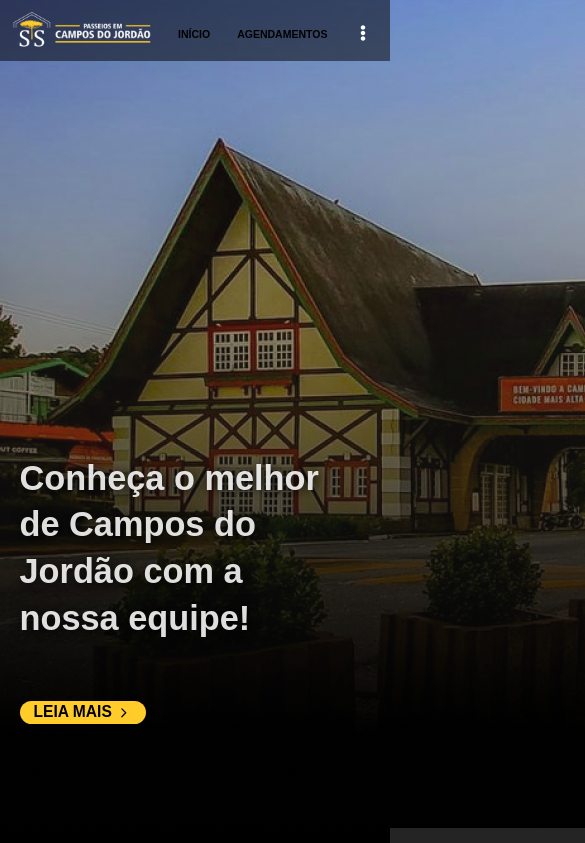
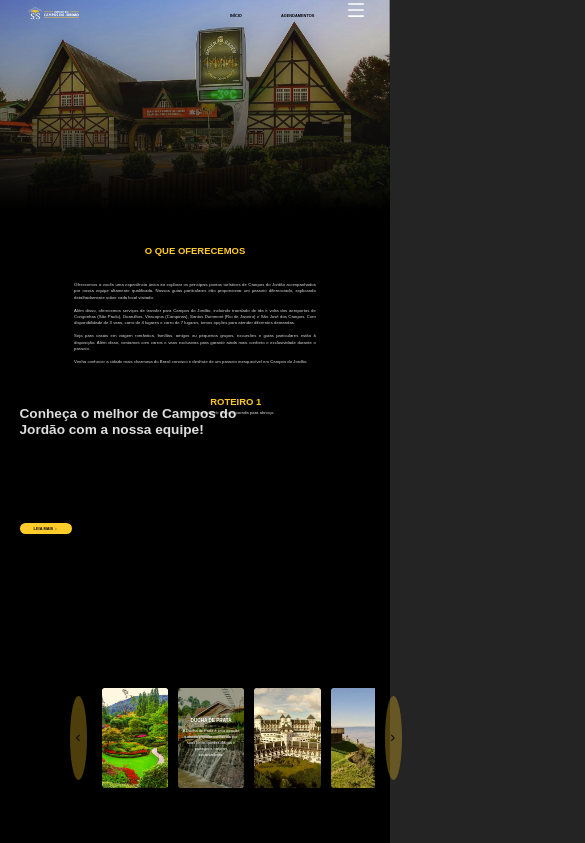
Before and after one commit to LeandroLFE/SS-CAMPOS, a React (Vite) app: page / in a window 390 px wide. Shown: the top 843 px of the page, 585 px wide, since content can reach past the window. Built offline with nearby package versions, Linux system fonts and the light colour scheme.

Commit message:
I returned the header and the beginning the way it was before

```diff
--- a/package.json
+++ b/package.json
@@ -10,6 +10,11 @@
     "preview": "vite preview"
   },
   "dependencies": {
+    "@chakra-ui/icons": "^2.0.19",
+    "@chakra-ui/react": "^2.6.1",
+    "@emotion/react": "^11.11.0",
+    "@emotion/styled": "^11.11.0",
+    "framer-motion": "^10.12.16",
     "react": "^18.2.0",
     "react-dom": "^18.2.0",
     "react-icons": "^4.9.0",
--- a/src/Components/Header/index.tsx
+++ b/src/Components/Header/index.tsx
@@ -1,30 +1,15 @@
-import { useState, useEffect } from "react";
+import { useState } from "react";
 import logo from "../../assets/logo_horizontal.png";
 import { Container } from "./style";
 import { useLocation } from "react-router-dom";
-import { FaEllipsisV, FaWhatsapp, FaInstagram } from "react-icons/fa";
+import { FaWhatsapp, FaInstagram } from "react-icons/fa";
 import { GoMail } from "react-icons/go";
+import { AiOutlineMenu } from "react-icons/ai";
 
 const Header = () => {
   const location = useLocation();
+  const isMobileView = window.innerWidth <= 768;
   const [isMenuOpen, setIsMenuOpen] = useState(false);
-  const [isMobileView, setIsMobileView] = useState(window.innerWidth <= 768);
-
-  const handleMenuToggle = () => {
-    setIsMenuOpen(!isMenuOpen);
-  };
-
-  useEffect(() => {
-    const handleWindowResize = () => {
-      setIsMobileView(window.innerWidth <= 768);
-    };
-
-    window.addEventListener("resize", handleWindowResize);
-
-    return () => {
-      window.removeEventListener("resize", handleWindowResize);
-    };
-  }, []);
 
   return (
     <Container>
@@ -53,28 +38,15 @@ const Header = () => {
           Agendamentos
         </button>
         {isMobileView ? (
-          <button
-            className={`menu-icon ${isMenuOpen ? "open" : ""}`}
-            onClick={handleMenuToggle}
-          >
-            {isMenuOpen ? (
-              <FaEllipsisV size={16} color="#FFFFFF" />
-            ) : (
-              <FaEllipsisV size={16} color="#FFFFFF" />
-            )}
-          </button>
+          <i className={`menu-icon ${isMenuOpen ? "open" : ""}`} onClick={() => setIsMenuOpen(!isMenuOpen)}>
+            <AiOutlineMenu size={20} color="#FFFFFF" />
+          </i>
         ) : (
           <>
-            <a
-              href="https://api.whatsapp.com/message/IJB2DRZOVPY5B1?autoload=1&app_absent=0"
-              target="_blank"
-            >
+            <a href="https://api.whatsapp.com/message/IJB2DRZOVPY5B1?autoload=1&app_absent=0" target="_blank">
               <FaWhatsapp className="icon" size={29} />
             </a>
-            <a
-              href="https://www.instagram.com/sspasseiosemcampos/"
-              target="_blank"
-            >
+            <a href="https://www.instagram.com/sspasseiosemcampos/" target="_blank">
               <FaInstagram className="icon" size={28} />
             </a>
             <a href="mailto:SSpasseiosemcampos@gmail.com" target="_blank">
@@ -84,17 +56,8 @@ const Header = () => {
         )}
 
         {isMenuOpen && isMobileView && (
-          <div className={`menu ${isMenuOpen ? "open" : ""}`}>
-            <div className="menu-options">
-              <button className="button-menu-option">Roteiros</button>
-              <button className="button-menu-option">Outros Atendimentos</button>
-              <button className="button-menu-option">Serviços</button>
-              <button className="button-menu-option">Diferencial do nosso trabalho</button>
-              <button className="button-menu-option">Feedbacks</button>
-            </div>
-
-            <div className="contact-icons">
-              <h5>Contato/Agendamento</h5>
+          <div className={`menu ${isMenuOpen ? 'open' : ''}`}>
+            {/* Menu content */}
             <div className="menu-item">
               <a href="https://api.whatsapp.com/message/IJB2DRZOVPY5B1?autoload=1&app_absent=0" target="_blank">
                 <FaWhatsapp className="icon" size={29} />
@@ -111,7 +74,6 @@ const Header = () => {
               </a>
             </div>
           </div>
-          </div>
         )}
       </div>
     </Container>
--- a/src/Components/Header/style.tsx
+++ b/src/Components/Header/style.tsx
@@ -44,7 +44,7 @@ export const Container = styled.div`
     }
 
     #button-1 {
-        margin-right: 8vw;
+        margin-right: 10vw;
     }
 
     #button-2 {
@@ -69,9 +69,7 @@ export const Container = styled.div`
     .menu-icon {
         color: #ffffff;
         cursor: pointer;
-        margin: 1.4vw 2vw 0 0;
-        font-size: 0.1px;
-        background-color: rgba(0, 0, 0, 0);
+        /* Add any additional styles as needed */
     }
 
     a {
@@ -80,42 +78,24 @@ export const Container = styled.div`
     }
 
     .menu {
-        border-top: 1.5px solid rgba(183, 183, 183, 0.6);
         position: absolute;
-        top: 8.5vh;
+        top: 100%;
         right: 0;
-        left: 0;
-        height: 38vh;
-        background-color: rgba(0, 0, 0, 0.5);
+        width: 200px; /* Adjust the width as needed */
+        background-color: black;
         padding: 10px;
-        display: none;
-
-
-    }
-
-    .menu-options {
-        display: flex;
-        flex-direction: column;
-        justify-content: flex-end; /* Adicione esta linha para alinhar os botões à direita */
-        margin-bottom: 10px;
-        padding-inline: 8vw;
-        padding-top: 2vw;
-        padding-bottom: 2vw;
-    }
-
-    .contact-icons {
-        display: flex;
-        flex-direction: column;
-        justify-content: flex-end; /* Adicione esta linha para alinhar os botões à direita */
-        margin-bottom: 10px;
-        padding-inline: 8vw;
-        padding-top: 2vw;
-        padding-bottom: 2vw;
-
+        /* Add any additional styles as needed */
     }
 
     .menu-item {
+        display: flex;
+        align-items: center;
+        margin-bottom: 10px;
+    }
 
+    /* Hide the menu initially */
+    .menu {
+        display: none;
     }
 
     /* Show the menu when it's open */
@@ -123,40 +103,10 @@ export const Container = styled.div`
         display: block;
     }
 
-    .button-menu-option {
-        display: flex;
-        flex-direction: column;
-        background-color: rgba(0,0,0,0);
-        margin-top: 3vh;
-        text-transform: uppercase;
-        margin-left: auto; /* Adiciona margem à esquerda para empurrar para a direita */
-    }
 
     /* Smartphones */
     @media (min-width: 375px) and (max-width: 480px) {
-        .header {
-            justify-content: space-between;
-            padding: 3vw;
-            background-color: rgba(0,0,0,0.5);
-        }
 
-        .logo {
-            width: 38%;
-            margin: 0;
-        }
-
-        .button {
-            font-size: 2.7vw;
-            margin-top: 2vw;
-        }
-
-        #button-1 {
-          margin-right: 0;
-        }
-
-        #button-2 {
-            margin-right: 0;
-        }
     }
 
     @media (min-width: 481px) and (max-width: 767px) {
--- a/src/pages/Inicio/Inicio.tsx
+++ b/src/pages/Inicio/Inicio.tsx
@@ -1,27 +1,27 @@
-import { useRef } from "react";
-import campos_home from "../../assets/campos_home.png";
-import { Container } from "./style";
-import Carousel1 from "../../Components/Main/first-carrossel";
-import Carousel2 from "../../Components/Main/second-carrossel";
-import transfer from "../../assets/transfer.png";
-import aparecida from "../../assets/Aparecida.png";
-import vinicola from "../../assets/Vinicola.png";
-import museu from "../../assets/Museu.png";
-import palacio from "../../assets/Palacio-boa-vista.png";
-import iconCalendar from "../../assets/icon_calendar_.png";
-import iconMap from "../../assets/icon_map_.png";
-import iconTravelCar from "../../assets/icon_travelcar_.png";
-import differential from "../../assets/diferencial.png";
-import cameraProfissional from "../../assets/camera-profissional.png";
-import Header from "../../Components/Header";
-import Footer from "../../Components/Footer";
-import { FiChevronRight } from "react-icons/fi";
+import { useRef } from 'react';
+import campos_home from '../../assets/campos_home.png';
+import { Container } from './style';
+import Carousel1 from '../../Components/Main/first-carrossel';
+import Carousel2 from '../../Components/Main/second-carrossel';
+import transfer from '../../assets/transfer.png';
+import aparecida from '../../assets/Aparecida.png';
+import vinicola from '../../assets/Vinicola.png';
+import museu from '../../assets/Museu.png';
+import palacio from '../../assets/Palacio-boa-vista.png';
+import iconCalendar from '../../assets/icon_calendar_.png';
+import iconMap from '../../assets/icon_map_.png';
+import iconTravelCar from '../../assets/icon_travelcar_.png';
+import differential from '../../assets/diferencial.png';
+import cameraProfissional from '../../assets/camera-profissional.png';
+import Header from '../../Components/Header'
+import Footer from '../../Components/Footer';
+import { FiChevronRight } from 'react-icons/fi';
 
-export default function Inicio() {
+export default function Inicio () {
   const sectionButtonRef = useRef<HTMLHeadingElement>(null);
 
   const handleButtonClick = () => {
-    sectionButtonRef.current?.scrollIntoView({ behavior: "smooth" });
+    sectionButtonRef.current?.scrollIntoView({ behavior: 'smooth' });
   };
 
     return (
@@ -29,116 +29,63 @@ export default function Inicio() {
         <Header />
         <Container>
         <div className="top-main">
-          <div className="campos_home">
-            <div className="image_container">
-              <img src={campos_home} alt="Entrada de Campos do Jordão" />
-            </div>
-          </div>
-          <div>
-            <h1 className="principal-text">
-              Conheça o melhor de Campos do Jordão com a nossa equipe!
-            </h1>
-          </div>
-
+          <img src={campos_home} alt="Entrada de Campos do Jordão" className="campos_home"/>
+          <h1 className="principal-text">Conheça o melhor de Campos do <br />Jordão com a nossa equipe!</h1>
           <button className="more-information" onClick={handleButtonClick}>
           Leia Mais <FiChevronRight style={{ verticalAlign: "middle" }} />
         </button>
         </div>
 
         <div className="description">
-          <h2 className="title-1" ref={sectionButtonRef}>
-            O que oferecemos
-          </h2>
+          <h2 className="title-1" ref={sectionButtonRef}>O que oferecemos</h2>
           <br />
           <div className="paragraph-description">
-            <p>
-              Oferecemos a vocês uma experiência única ao explorar os principais
-              pontos turísticos de Campos do Jordão acompanhados por nossa
-              equipe altamente qualificada. Nossos guias particulares irão
-              proporcionar um passeio diferenciado, explicando detalhadamente
-              sobre cada local visitado.
-            </p>
+            <p>Oferecemos a vocês uma experiência única ao explorar os principais pontos turísticos de Campos do Jordão acompanhados por nossa equipe altamente qualificada. Nossos guias particulares irão proporcionar um passeio diferenciado, explicando detalhadamente sobre cada local visitado.</p>
             <br />
-            <p>
-              Além disso, oferecemos serviços de transfer para Campos do Jordão,
-              incluindo translado de ida e volta dos aeroportos de Congonhas
-              (São Paulo), Guarulhos, Viracopus (Campinas), Santos Dummont (Rio
-              de Janeiro) e São José dos Campos. Com disponibilidade de 3 vans,
-              carro de 4 lugares e carro de 7 lugares, temos opções para atender
-              diferentes demandas.
-            </p>
+            <p>Além disso, oferecemos serviços de transfer para Campos do Jordão, incluindo translado de ida e volta dos aeroportos de Congonhas (São Paulo), Guarulhos, Viracopus (Campinas), Santos Dummont (Rio de Janeiro) e São José dos Campos. Com disponibilidade de 3 vans, carro de 4 lugares e carro de 7 lugares, temos opções para atender diferentes demandas.</p>
             <br />
-            <p>
-              Seja para casais em viagem romântica, famílias, amigos ou pequenos
-              grupos, excursões e guias particulares estão à disposição. Além
-              disso, contamos com carros e vans exclusivas para garantir ainda
-              mais conforto e exclusividade durante o passeio.
-            </p>
+            <p>Seja para casais em viagem romântica, famílias, amigos ou pequenos grupos, excursões e guias particulares estão à disposição. Além disso, contamos com carros e vans exclusivas para garantir ainda mais conforto e exclusividade durante o passeio.</p>
             <br />
-            <p>
-              Venha conhecer a cidade mais charmosa do Brasil conosco e desfrute
-              de um passeio inesquecível em Campos do Jordão.
-            </p>
+            <p>Venha conhecer a cidade mais charmosa do Brasil conosco e desfrute de um passeio inesquecível em Campos do Jordão.</p>
           </div>
         </div>
 
         <div className="first-road-map">
           <h2 className="title-2">Roteiro 1</h2>
-          <p className="information-paragraph">
-            Duração de 6h com parada para almoço.
-          </p>
-          <br />
-          <br />
-          <Carousel1 />
+          <p className="information-paragraph">Duração de 6h com parada para almoço.</p>
+          <br /><br />
+          <Carousel1/>
         </div>
 
         <div className="second-road-map">
           <h2 className="title-3">Roteiro 2</h2>
           <p className="information-paragraph">Duração de 3h.</p>
-          <br />
-          <br />
-          <Carousel2 />
+          <br /><br />
+          <Carousel2/>
         </div>
 
         <div className="other-services">
           <h2 className="title-4">Outros Atendimentos</h2>
-          <br />
-          <br />
+          <br /><br />
           <div className="services-images">
             <div className="image-wrapper">
-              <img
-                src={transfer}
-                alt="Imagem de um transfer"
-                className="transfer"
-              />
+              <img src={transfer} alt="Imagem de um transfer" className="transfer"/>
               <p>TRANSFER PARA AEROPORTO</p>
             </div>
             <div className="image-wrapper">
-              <img
-                src={aparecida}
-                alt="Imagem de Aparecida"
-                className="aparecida"
-              />
+              <img src={aparecida} alt="Imagem de Aparecida" className="aparecida"/>
               <p>CIDADE DE APARECIDA</p>
             </div>
             <div className="image-wrapper">
-              <img
-                src={vinicola}
-                alt="Imagem de uma Vinícola"
-                className="vinicola"
-              />
+              <img src={vinicola} alt="Imagem de uma Vinícola" className="vinicola"/>
               <p>VINÍCOLA SANTA MARIA</p>
             </div>
             <div className="image-wrapper">
-              <img src={museu} alt="Imagem de um Museu" className="museu" />
+              <img src={museu} alt="Imagem de um Museu" className="museu"/>
               <p>MUSEU FELÍCIA LEIRNER</p>
             </div>
             <div className="image-wrapper">
-              <img
-                src={palacio}
-                alt="Imagem de um palacio"
-                className="palacio"
-              />
+              <img src={palacio} alt="Imagem de um palacio" className="palacio"/>
               <p>PALÁCIO DA BOA VISTA</p>
             </div>
           </div>
@@ -146,43 +93,29 @@ export default function Inicio() {
 
         <div className="services">
           <h2 className="title-5">Serviços</h2>
-          <br />
-          <br />
+          <br /><br />
           <div className="services-group">
             <div className="icon-wrapper">
-              <a
-                href="https://api.whatsapp.com/message/IJB2DRZOVPY5B1?autoload=1&app_absent=0"
-                target="_blank"
-              >
-                <img src={iconTravelCar} alt="ícone carro" />
+              <a href="https://api.whatsapp.com/message/IJB2DRZOVPY5B1?autoload=1&app_absent=0" target="_blank">
+                <img src={iconTravelCar} alt="ícone carro"/>
                 <p>Carro exclusivo</p>
               </a>
             </div>
             <div className="icon-wrapper">
-              <a
-                href="https://api.whatsapp.com/message/IJB2DRZOVPY5B1?autoload=1&app_absent=0"
-                target="_blank"
-              >
-                <img src={iconMap} alt="ícone mapa" />
+              <a href="https://api.whatsapp.com/message/IJB2DRZOVPY5B1?autoload=1&app_absent=0" target="_blank">
+                <img src={iconMap} alt="ícone mapa"/>
                 <p>Guia particular</p>
               </a>
             </div>
             <div className="icon-wrapper">
-              <a
-                href="https://api.whatsapp.com/message/IJB2DRZOVPY5B1?autoload=1&app_absent=0"
-                target="_blank"
-              >
-                <img src={iconCalendar} alt="ícone calendario" />
+              <a href="https://api.whatsapp.com/message/IJB2DRZOVPY5B1?autoload=1&app_absent=0" target="_blank">
+                <img src={iconCalendar} alt="ícone calendario"/>
                 <p>Vagas Limitadas</p>
               </a>
             </div>
           </div>
           <div className="button-budget">
-            <a
-              href="https://api.whatsapp.com/message/IJB2DRZOVPY5B1?autoload=1&app_absent=0"
-              className="budget"
-              target="_blank"
-            >
+            <a href="https://api.whatsapp.com/message/IJB2DRZOVPY5B1?autoload=1&app_absent=0" className="budget" target="_blank">
               Fazer orçamento
             </a>
           </div>
@@ -190,34 +123,16 @@ export default function Inicio() {
 
         <div className="differential">
           <div className="differential-wrapper">
-            <img
-              src={differential}
-              alt="Imagem de uma família em Campos do Jordão"
-            />
+            <img src={differential} alt="Imagem de uma família em Campos do Jordão"/>
             <div className="differential-information">
               <h2 className="title-6">DIFERENCIAL DO NOSSO TRABALHO</h2>
-              <br />
-              <br />
-              <p>
-                1- Nossos passeios são exclusivos com um guia para no máximo 4
-                pessoas.
-              </p>
-              <p>
-                2- Fazemos passeios nos nossos carros, assim da para dar a
-                devida atenção para cada um (principalmente pelas fotos).
-              </p>
+              <br /><br />
+              <p>1- Nossos passeios são exclusivos com um guia para no máximo 4 pessoas.</p>
+              <p>2- Fazemos passeios nos nossos carros, assim da para dar a devida atenção para cada um (principalmente pelas fotos).</p>
               <p>3- PREZAMOS PELA QUALIDADE E NÃO QUANTIDADE. </p>
-              <p>
-                4- Queremos todos os clientes satisfeitos com o passeio e fotos.{" "}
-              </p>
-              <p>
-                5- estando conosco vocês não pagam o estacionamento de R$(20,00)
-                do PARQUE AMANTIKIR.
-              </p>
-              <p>
-                6- Os guias são nativos da cidade e saberão explicar um pouco da
-                história da mesma.
-              </p>
+              <p>4- Queremos todos os clientes satisfeitos com o passeio e fotos. </p>
+              <p>5- estando conosco vocês não pagam o estacionamento de R$(20,00) do PARQUE AMANTIKIR.</p>
+              <p>6- Os guias são nativos da cidade e saberão explicar um pouco da história da mesma.</p>
               <p>7- Indicamos e liberamos troca de roupas (caso queiram).</p>
             </div>
           </div>
@@ -226,36 +141,20 @@ export default function Inicio() {
         <div className="professional-camera">
           <div className="professional-camera-wrapper">
             <div className="professional-camera-information">
-              <h2 className="title-7">
-                AS FOTOS SÃO TIRADAS DE CÂMERA PROFISSIONAL?
-              </h2>
-              <br />
-              <br />
-              <p>
-                NÃO. Todas as fotos são tiradas do celular do próprio cliente.
-              </p>
+              <h2 className="title-7">AS FOTOS SÃO TIRADAS DE CÂMERA PROFISSIONAL?</h2>
+              <br /><br />
+              <p>NÃO. Todas as fotos são tiradas do celular do próprio cliente.</p>
               <br />
               <p className="paragraph-bold">Por que?</p>
-              <p>
-                Os parques do passeio cobram um valor a parte para estar fazendo
-                ensaio fotográfico (câmera profissional) os valores ultrapassam
-                700 reais em cada local.
-              </p>
+              <p>Os parques do passeio cobram um valor a parte para estar fazendo ensaio fotográfico (câmera profissional) os valores ultrapassam 700 reais em cada local.</p>
               <br />
-              <p>
-                No entanto, se você deseja ter fotos tiradas com uma câmera
-                profissional durante o passeio, é possível adquirir adicional
-                diretamente com as empresas que oferecem esse serviço nos
-                parques, dependendo exclusivamente da sua escolha e
-                disponibilidade financeira.{" "}
-              </p>
+              <p>No entanto, se você deseja ter fotos tiradas com uma câmera profissional durante o passeio, é possível adquirir adicional diretamente com as empresas que oferecem esse serviço nos parques, dependendo exclusivamente da sua escolha e disponibilidade financeira. </p>
             </div>
-            <img
-              src={cameraProfissional}
-              alt="Imagem de uma família em Campos do Jordão"
-            />
+            <img src={cameraProfissional} alt="Imagem de uma família em Campos do Jordão"/>
           </div>
         </div>
+
+
       </Container>
       <Footer />
       </div>
--- a/src/pages/Inicio/style.tsx
+++ b/src/pages/Inicio/style.tsx
@@ -238,47 +238,7 @@ export const Container = styled.div`
 
     /* Smartphones */
     @media (min-width: 375px) and (max-width: 480px) {
-        .image_container {
-            width: 300vw;
-            height: auto;
-            margin: 0 auto;
-        }
 
-        .principal-text {
-            top: 65%;
-            left: 5%;
-            font-size: 8.8vw;
-            line-height: 12vw;
-            width: 85vw;
-        }
-
-        .more-information {
-            position: absolute;
-            top: 83%;
-            left: 5%;
-            font-weight: 600;
-            font-size: 4vw;
-        }
-
-        h2 {
-            text-transform: uppercase;
-            color: #FFCC29;
-            font-size: 7vw;
-        }
-
-        .paragraph-description {
-            font-size: 3.5vw;
-            width: 70%;
-            margin-left: 15%;
-            text-align: justify;
-        }
-
-        .first-road-map,
-        .second-road-map {
-            width: 10vw;
-            margin: auto;
-            padding: 0 70px;
-        }
     }
 
     @media (min-width: 481px) and (max-width: 767px) {
```
Also changed, not shown: 1 other file (tests, documents, lock files or other folders). Lines whose indentation alone changed are shown as unchanged.
